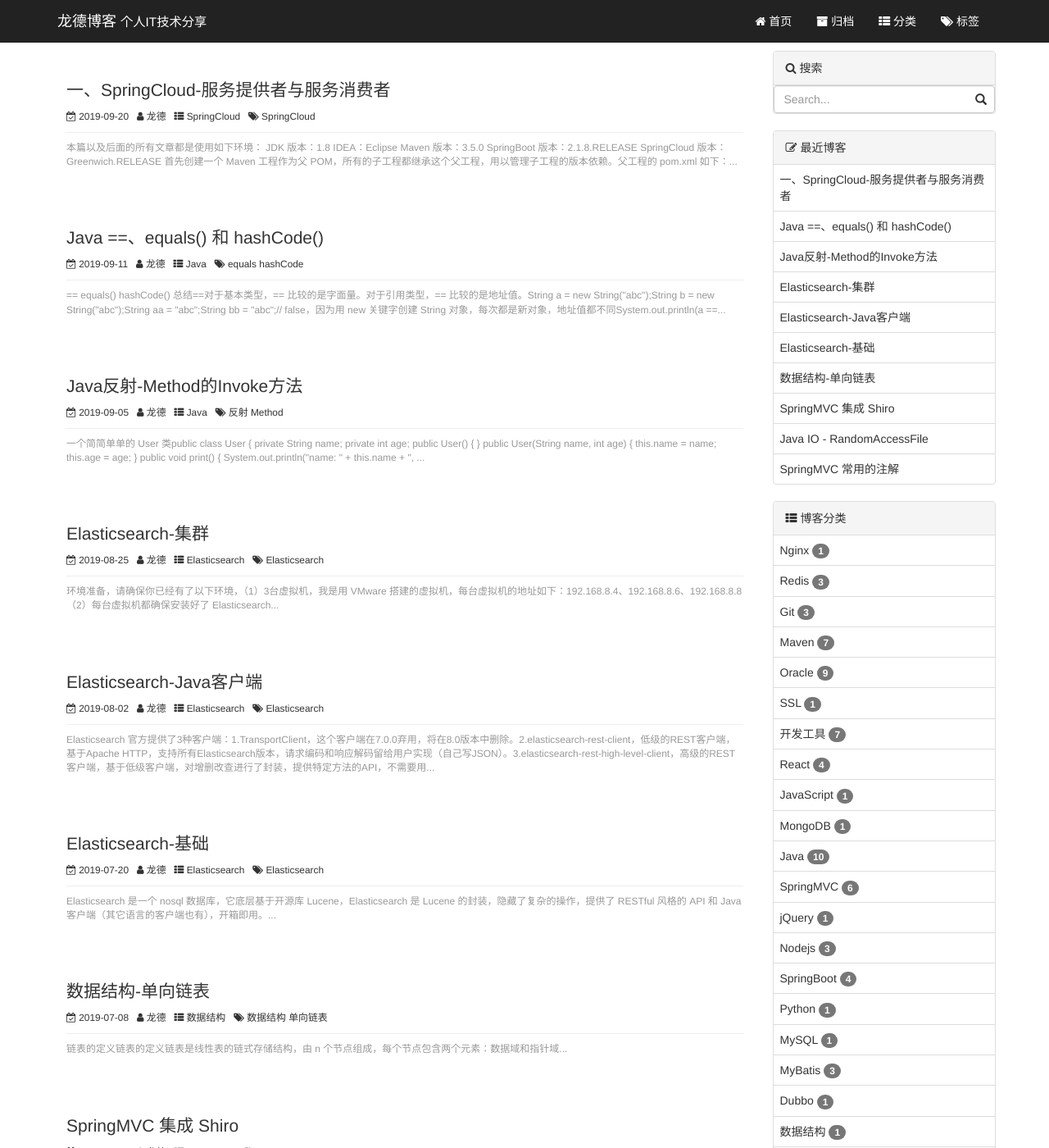
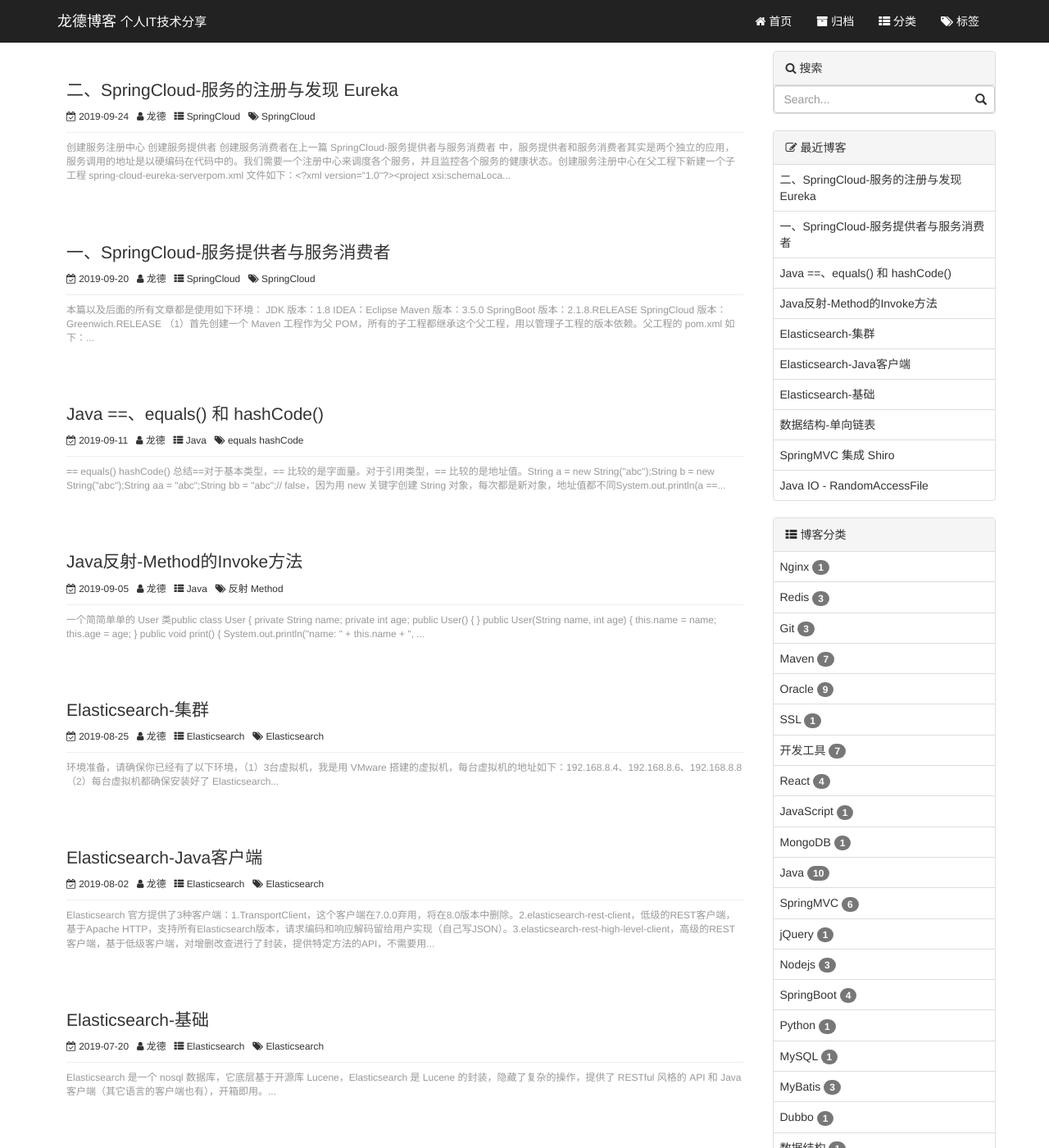
Before and after one commit to miansen/miansen.github.io, a Jekyll site: the page built from index.html, in a window 1280 px wide and 1400 px high. Shown: the whole window at 82% size. Built offline with Jekyll 4.4.1, drawn with Linux system fonts in a browser that asks for light colours; the list of posts is cut into pages by our own code; comment, search, counter and statistics services are not loaded; some of the changed text lies outside the part shown.

Commit message:
add 2019-09-24-spring-cloud-eureka-server.md

````diff
--- a/_posts/2019-09-20-spring-cloud-provider-consumer.md
+++ b/_posts/2019-09-20-spring-cloud-provider-consumer.md
@@ -22,7 +22,7 @@ author: 龙德
 
 - SpringCloud 版本：Greenwich.RELEASE
 
-1. 首先创建一个 Maven 工程作为父 POM，所有的子工程都继承这个父工程，用以管理子工程的版本依赖。
+（1）首先创建一个 Maven 工程作为父 POM，所有的子工程都继承这个父工程，用以管理子工程的版本依赖。
 
 父工程的 `pom.xml` 如下：
 
@@ -77,7 +77,7 @@ author: 龙德
 
 父工程只留一个 `pom.xml` 文件就可以了，其他的文件目录都可以不要
 
-2. 然后在父工程下新建一个服务提供者工程 spring-cloud-provider
+（2）然后在父工程下新建一个服务提供者工程 spring-cloud-provider
 
 `pom.xml` 如下：
 
@@ -107,7 +107,7 @@ author: 龙德
 </project>
 ```
 
-3. 在 `resources` 文件夹下新建 `application.properties`
+（3）在 `resources` 文件夹下新建 `application.properties`
 
 添加如下内容：
 
@@ -118,7 +118,7 @@ spring.application.name=spring-cloud-provider
 server.port=8078
 ```
 
-4. 在启动类里简单的输出一些信息
+（4）在启动类里简单的输出一些信息
 
 ```java
 @RestController
@@ -167,7 +167,7 @@ public class ProviderApplication {
 </project>
 ```
 
-6. 在 `resources` 文件夹下新建 `application.properties`
+（6）在 `resources` 文件夹下新建 `application.properties`
 
 添加如下内容：
 
@@ -178,7 +178,7 @@ spring.application.name=spring-cloud-consumer
 server.port=8079
 ```
 
-7. 在启动类里调用服务提供者
+（7）在服务消费者的启动类里调用服务提供者
 
 ```java
 @RestController
@@ -189,22 +189,22 @@ public class ConsumerApplication {
 		SpringApplication.run(ConsumerApplication.class, args);
 	}
 
-	@GetMapping("/")
+	@GetMapping("/info")
 	public String info() {
-		return new RestTemplate().getForObject("http://localhost:8078", String.class);
+		return new RestTemplate().getForObject("http://localhost:8078/info", String.class);
 	}
 
 }
 ```
 
-它的 info() 方法没有自己实现，而是调用的服务提供者的 info() 方法
+服务消费者的 info() 方法没有自己实现，而是调用的服务提供者的 info() 方法。
 
-8. 创建好的整体工程结构如下
+（8）创建好的整体工程结构如下
 
 ![image](https://miansen.wang/assets/20190920171238.png)
 
-9. 依次启动服务提供者和服务消费者
+（9）依次启动服务提供者和服务消费者
 
-10. 访问 `http://localhost:8079`，同样也能取得服务提供者的信息
+（10）访问服务消费者的地址 `http://localhost:8079/info`，同样也能取得服务提供者的信息。
 
-这样一个简单的 `SpringCloud` 项目的服务提供者和消费者就已经完成了。
+这样一个简单的伪 `SpringCloud` 项目的服务提供者和消费者就已经完成了。
--- /dev/null
+++ b/_posts/2019-09-24-spring-cloud-eureka-server.md
@@ -0,0 +1,183 @@
+---
+layout: post
+title: 二、SpringCloud-服务的注册与发现 Eureka
+date: 2019-09-24
+categories: SpringCloud
+tags: SpringCloud
+author: 龙德
+---
+
+* content
+{:toc}
+
+在上一篇 [SpringCloud-服务提供者与服务消费者](https://miansen.wang/2019/09/20/spring-cloud-provider-consumer) 中，服务提供者和服务消费者其实是两个独立的应用，服务调用的地址是以硬编码在代码中的。我们需要一个注册中心来调度各个服务，并且监控各个服务的健康状态。
+
+## 创建服务注册中心
+
+在父工程下新建一个子工程 `spring-cloud-eureka-server`
+
+`pom.xml` 文件如下：
+
+```xml
+<?xml version="1.0"?>
+<project xsi:schemaLocation="http://maven.apache.org/POM/4.0.0 http://maven.apache.org/xsd/maven-4.0.0.xsd" xmlns="http://maven.apache.org/POM/4.0.0"
+    xmlns:xsi="http://www.w3.org/2001/XMLSchema-instance">
+  <modelVersion>4.0.0</modelVersion>
+
+  <parent>
+    <groupId>com.example</groupId>
+    <artifactId>spring-cloud-pom</artifactId>
+    <version>0.0.1-SNAPSHOT</version>
+  </parent>
+
+  <artifactId>spring-cloud-eureka-server</artifactId>
+  <name>spring-cloud-eureka-server</name>
+  <url>http://maven.apache.org</url>
+
+  <properties>
+    <project.build.sourceEncoding>UTF-8</project.build.sourceEncoding>
+  </properties>
+
+  <dependencies>
+    <!-- 引入 web 依赖 -->
+  	<dependency>
+      <groupId>org.springframework.boot</groupId>
+      <artifactId>spring-boot-starter-web</artifactId>
+   	</dependency>
+    <!-- 引入 eureka server 依赖-->
+	<dependency>
+       <groupId>org.springframework.cloud</groupId>
+       <artifactId>spring-cloud-starter-netflix-eureka-server</artifactId>
+    </dependency>
+  </dependencies>
+</project>
+```
+
+在 `resources` 文件夹下新建 `application.properties`
+
+添加如下内容：
+
+```
+#指定服务名称
+spring.application.name=spring-cloud-eureka-server
+#指定运行端口
+server.port=8080
+#指定主机地址
+eureka.instance.hostname=localhost
+#指定是否要从注册中心获取服务（注册中心不需要开启）
+eureka.client.fetch-registry=false
+#指定是否要注册到注册中心（注册中心不需要开启）
+eureka.client.register-with-eureka=false
+#关闭保护模式
+eureka.server.enable-self-preservation=false
+```
+
+启动类添加 `@EnableEurekaServer` 注解
+
+```java
+@EnableEurekaServer
+@RestController
+@SpringBootApplication
+public class EurekaServerApplication {
+
+	public static void main(String[] args) {
+		SpringApplication.run(EurekaServerApplication.class, args);
+	}
+}
+```
+
+然后启动工程，访问 [http://localhost:8080](http://localhost:8080)
+
+界面如下：
+
+![image](https://miansen.wang/assets/20190924165955.png)
+
+因为没有注册服务所以提示 `No instances available`
+
+## 创建服务提供者
+
+在原先的 `spring-cloud-provider` 工程中添加 `Eureka` 依赖
+
+```xml
+<!-- 引入 eureka server 依赖-->
+<dependency>
+   <groupId>org.springframework.cloud</groupId>
+   <artifactId>spring-cloud-starter-netflix-eureka-server</artifactId>
+</dependency>
+```
+
+修改 `application.properties` 文件，添加以下配置：
+
+```
+#指定服务名称
+spring.application.name=spring-cloud-provider
+#指定运行端口
+server.port=8078
+#获取注册实例列表
+eureka.client.fetch-registry=true
+#注册到 Eureka 的注册中心
+eureka.client.register-with-eureka=true
+#配置注册中心地址
+eureka.client.service-url.defaultZone=http://localhost:8080/eureka
+```
+
+启动类添加 `@EnableEurekaClient` 注解，然后启动此工程。
+
+刷新 [http://localhost:8080](http://localhost:8080)，可以看到 `spring-cloud-provider` 服务注册到 `Eureka` 了。
+
+![image](https://miansen.wang/assets/20190924172714.png)
+
+一个服务可以有多个实例，我们修改 `spring-cloud-provider` 工程的 `application.properties` 文件，只需要修改端口号就行了。
+
+比如我修改成 `8081`，然后再启动。（如果你是用 IDEA，需要点击 Edit Configuration，将默认的 Single instance only (单实例) 的钩去掉才能启动）
+
+启动成功后刷新 [http://localhost:8080](http://localhost:8080)，可以看到 `spring-cloud-provider` 服务有两个实例（相当于一个小集群）。
+
+![image](https://miansen.wang/assets/20190924173500.png)
+
+同理我们也可以注册多个服务
+
+同样修改 `spring-cloud-provider` 工程的 `application.properties` 文件
+
+将服务名称改为 `spring-cloud-provider-2`，端口号改为 `8082`，然后再启动。
+
+启动成功后刷新 [http://localhost:8080](http://localhost:8080)，可以看到服务注册中心注册了两个服务，一个是 `spring-cloud-provider`，另一个是 `spring-cloud-provider-2`,其中 `spring-cloud-provider` 服务有两个实例。
+
+![image](https://miansen.wang/assets/20190924173847.png)
+
+## 创建服务消费者
+
+在原先的 `spring-cloud-consumer` 工程中添加 `Eureka` 依赖
+
+```xml
+<!-- 引入 eureka server 依赖-->
+<dependency>
+   <groupId>org.springframework.cloud</groupId>
+   <artifactId>spring-cloud-starter-netflix-eureka-server</artifactId>
+</dependency>
+```
+
+修改 `application.properties` 文件，添加以下配置：
+
+```
+#指定服务名称
+spring.application.name=spring-cloud-consumer
+#指定运行端口
+server.port=8079
+#获取注册实例列表
+eureka.client.fetch-registry=true
+#注册到 Eureka 的注册中心
+eureka.client.register-with-eureka=true
+#配置注册中心地址
+eureka.client.service-url.defaultZone=http://localhost:8080/eureka
+```
+
+服务消费者的启动类添加 `@EnableEurekaClient` 注解，并且将 `http://localhost:8078/info` 替换成 `http://spring-cloud-provider/info`
+
+然后启动服务消费者，刷新 [http://localhost:8080](http://localhost:8080)，可以看到服务消费者也注册到 `Eureka` 了。
+
+![image](https://miansen.wang/assets/20190924181713.png)
+
+在 `Eureka` 中，一个工程的 `spring.application.name` 的属性值对应着一个服务的 ID，`Eureka` 可以根据这个 ID 去调度服务，我们无需关心具体的 IP + 端口，只要知道服务提供者的名字就可以调用了。
+
+不过这时候访问服务消费者的地址 [http://localhost:8079/info](http://localhost:8079/info) 会报错，因为需要开启负载均衡后才能调用服务提供者，下一篇会具体讲 Spring Cloud 的调用方式。
````
Also changed, not shown: other parts of _posts/2019-09-20-spring-cloud-provider-consumer.md (+2 -2 lines), assets/20190924165955.png (added), assets/20190924172714.png (added), assets/20190924173424.png (added), assets/20190924173500.png (added), assets/20190924173847.png (added), assets/20190924181713.png (added).
